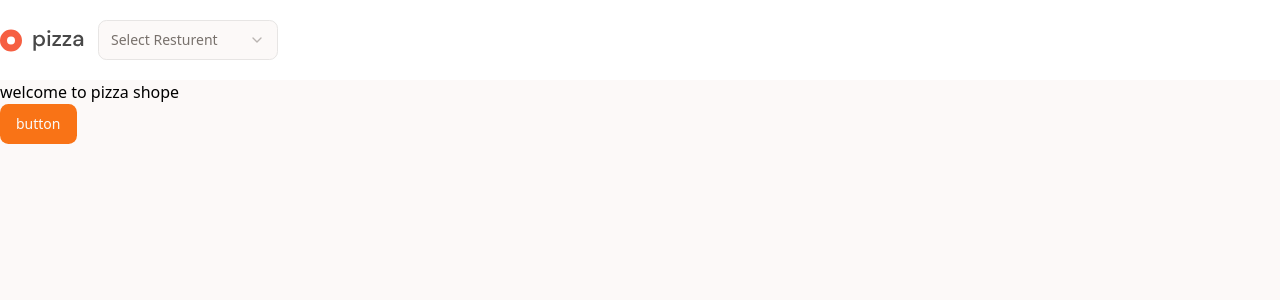
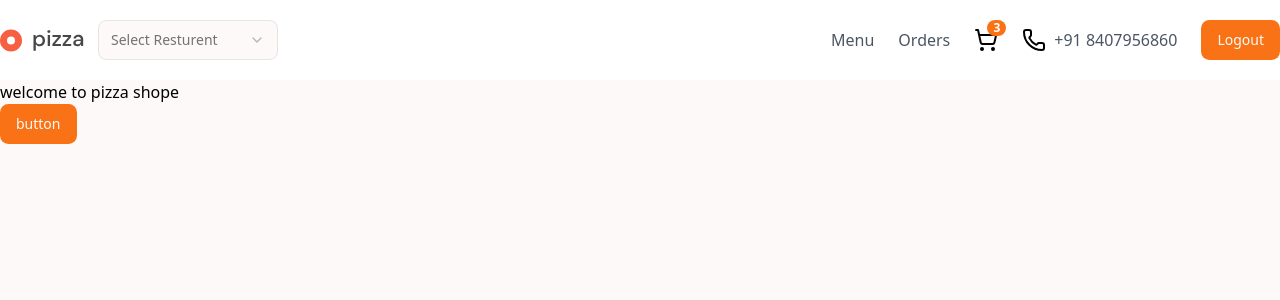
Before and after one commit to aaref12/pizza-app, a Next.js app in the folder clint-pizza/: page / in a window 1280 px wide. Shown: the top 300 px of the page. Built offline with nearby package versions, Linux system fonts and the light colour scheme.

Commit message:
add some link and buttons

```diff
--- a/clint-pizza/src/components/custom/header.tsx
+++ b/clint-pizza/src/components/custom/header.tsx
@@ -6,10 +6,13 @@ import {
   SelectTrigger,
   SelectValue,
 } from "@/components/ui/select"
+import { ShoppingCart } from "lucide-react";
+import { Phone } from "lucide-react";
+import { Button } from "../ui/button";
 
 
 const Header = () => {
-    return<header className="bg-white w-full ml-15">
+    return<header className="bg-white">
          <nav className="container py-5 flex items-center justify-between">
            <div  className="flex items-center gap-2">
                <svg
@@ -38,6 +41,31 @@ const Header = () => {
 
             </div>
 
+
+         <div className="flex items-center gap-6">
+            <ul className="flex items-center font-medium gap-6">
+                <li>
+                  <a href="#" className="text-gray-600 hover:text-primary">Menu</a>
+                </li>
+                <li>
+                   <a href="#" className="text-gray-600 hover:text-primary">Orders</a>
+                </li>
+
+            </ul>
+            <div className="relative">
+                <a className="hover:text-primary" href='#'>
+                    <ShoppingCart />
+                </a>
+                <span className="absolute -top-2 -right-2 bg-primary text-white text-xs font-semibold px-1.5 rounded-full">3</span>
+            </div>
+            <div className="flex items-center gap-2/">
+                <Phone />
+                <span className="text-gray-600 ml-2">+91 8407956860</span>
+            </div>
+           <Button>Logout</Button>
+         </div>
+
+
         </nav>
     </header>
 
```
